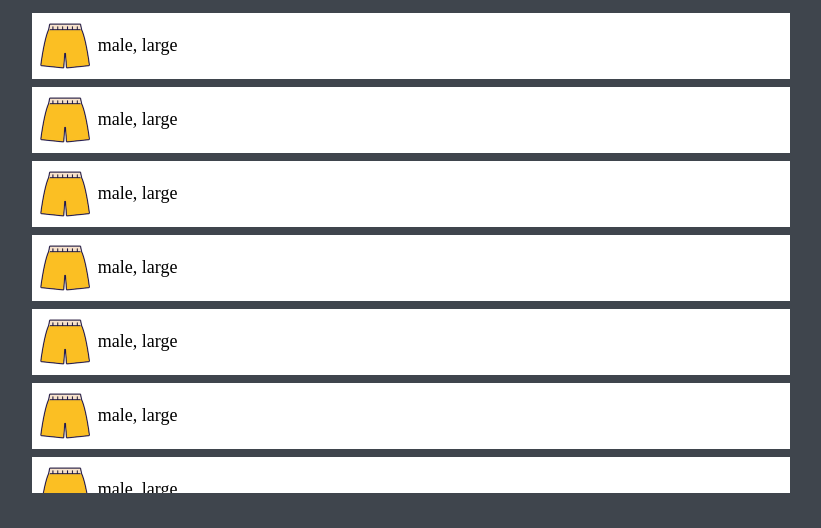
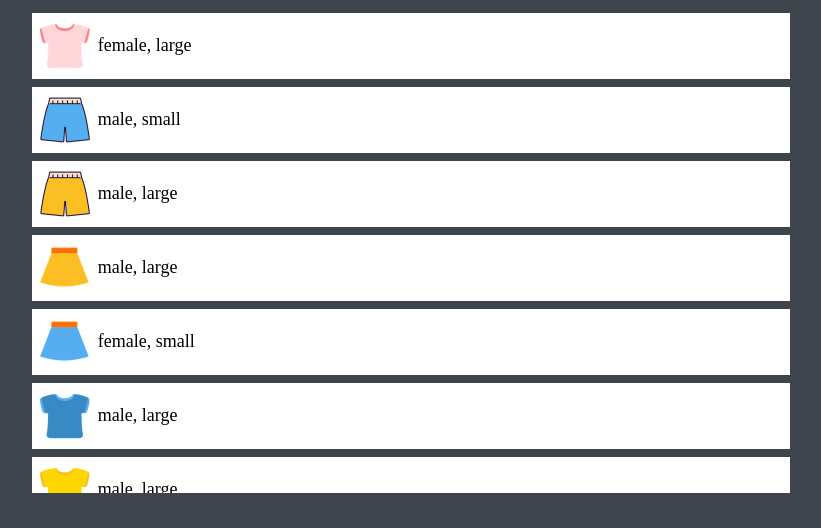
Before and after one commit to DamiSoh/shopping-template, a plain HTML site: page index.html in a window 1280 px wide. Shown: the part 238-766 px from the top of the page, without its empty margins (229-1050 px from the left). Drawn offline with Linux system fonts and the light colour scheme.

Commit message:
220130 jsPrac002

```diff
--- /dev/null
+++ b/data/data.json
@@ -0,0 +1,116 @@
+{
+  "items":[
+    {
+      "type": "tshirt",
+      "gender":"female",
+      "size":"large",
+      "color":"pink",
+      "image":"img/pink_t.png"
+    },
+    {
+      "type": "pants",
+      "gender": "male",
+      "size": "small",
+      "color": "blue",
+      "image": "img/blue_p.png"
+    },
+    {
+      "type": "pants",
+      "gender": "male",
+      "size": "large",
+      "color": "yellow",
+      "image": "img/yellow_p.png"
+    },
+    {
+      "type": "skirt",
+      "gender": "male",
+      "size": "large",
+      "color": "yellow",
+      "image": "img/yellow_s.png"
+    },
+    {
+      "type": "skirt",
+      "gender": "female",
+      "size": "small",
+      "color": "blue",
+      "image": "img/blue_s.png"
+    },
+    {
+      "type": "tshirt",
+      "gender": "male",
+      "size": "large",
+      "color": "blue",
+      "image": "img/blue_t.png"
+    },
+    {
+      "type": "tshirt",
+      "gender": "male",
+      "size": "large",
+      "color": "yellow",
+      "image": "img/yellow_t.png"
+    },
+    {
+      "type": "pants",
+      "gender": "female",
+      "size": "small",
+      "color": "pink",
+      "image": "img/pink_p.png"
+    },
+    {
+      "type": "tshirt",
+      "gender": "female",
+      "size": "large",
+      "color": "pink",
+      "image": "img/pink_t.png"
+    },
+    {
+      "type": "pants",
+      "gender": "male",
+      "size": "small",
+      "color": "blue",
+      "image": "img/blue_p.png"
+    },
+    {
+      "type": "pants",
+      "gender": "male",
+      "size": "large",
+      "color": "yellow",
+      "image": "img/yellow_p.png"
+    },
+    {
+      "type": "skirt",
+      "gender": "male",
+      "size": "large",
+      "color": "yellow",
+      "image": "img/yellow_s.png"
+    },
+    {
+      "type": "skirt",
+      "gender": "female",
+      "size": "small",
+      "color": "blue",
+      "image": "img/blue_s.png"
+    },
+    {
+      "type": "tshirt",
+      "gender": "male",
+      "size": "large",
+      "color": "blue",
+      "image": "img/blue_t.png"
+    },
+    {
+      "type": "tshirt",
+      "gender": "male",
+      "size": "large",
+      "color": "yellow",
+      "image": "img/yellow_t.png"
+    },
+    {
+      "type": "pants",
+      "gender": "female",
+      "size": "small",
+      "color": "pink",
+      "image": "img/pink_p.png"
+    }
+  ]
+}
--- a/index.html
+++ b/index.html
@@ -12,54 +12,14 @@
     <img src='img/logo.png' alt='logo' class="logo">
     <!--Buttons-->
     <section class="buttons">
-      <button class="btn"><img src="img/blue_t.png" alt="tshirt" class="imgBtn"></button>
-      <button class="btn"><img src="img/blue_p.png" alt="pants" class="imgBtn"></button>
-      <button class="btn"><img src="img/blue_s.png" alt="skirt" class="imgBtn"></button>
-      <button class="btn colorBtn blue">Blue</button>
-      <button class="btn colorBtn yellow">Yellow</button>
-      <button class="btn colorBtn pink">Pink</button>
-  </section>
+      <button class="btn"><img src="img/blue_t.png" alt="tshirt" class="imgBtn" data-key='type' data-value='tshirt'></button>
+      <button class="btn"><img src="img/blue_p.png" alt="pants" class="imgBtn"  data-key='type' data-value='pants'></button>
+      <button class="btn"><img src="img/blue_s.png" alt="skirt" class="imgBtn"  data-key='type' data-value='skirt'></button>
+      <button class="btn colorBtn blue"   data-key='color' data-value='blue'>Blue</button>
+      <button class="btn colorBtn yellow" data-key='color' data-value='yellow'>Yellow</button>
+      <button class="btn colorBtn pink"   data-key='color' data-value='pink'>Pink</button>
+    </section>
     <ul class='items'>
-      <li class= 'item'>
-        <img src="img/yellow_p.png" alt="thsirt" class="item__thumbnail">
-        <span class="item__description">male, large</span>
-      </li>
-      <li class= 'item'>
-        <img src="img/yellow_p.png" alt="thsirt" class="item__thumbnail">
-        <span class="item__description">male, large</span>
-      </li>
-      <li class= 'item'>
-        <img src="img/yellow_p.png" alt="thsirt" class="item__thumbnail">
-        <span class="item__description">male, large</span>
-      </li>
-      <li class= 'item'>
-        <img src="img/yellow_p.png" alt="thsirt" class="item__thumbnail">
-        <span class="item__description">male, large</span>
-      </li>
-      <li class= 'item'>
-        <img src="img/yellow_p.png" alt="thsirt" class="item__thumbnail">
-        <span class="item__description">male, large</span>
-      </li>
-      <li class= 'item'>
-        <img src="img/yellow_p.png" alt="thsirt" class="item__thumbnail">
-        <span class="item__description">male, large</span>
-      </li>
-      <li class= 'item'>
-        <img src="img/yellow_p.png" alt="thsirt" class="item__thumbnail">
-        <span class="item__description">male, large</span>
-      </li>
-      <li class= 'item'>
-        <img src="img/yellow_p.png" alt="thsirt" class="item__thumbnail">
-        <span class="item__description">male, large</span>
-      </li>
-      <li class= 'item'>
-        <img src="img/yellow_p.png" alt="thsirt" class="item__thumbnail">
-        <span class="item__description">male, large</span>
-      </li>
-      <li class= 'item'>
-        <img src="img/yellow_p.png" alt="thsirt" class="item__thumbnail">
-        <span class="item__description">male, large</span>
-      </li>
     </ul>
   </body>
 </html>
--- a/src/main.js
+++ b/src/main.js
@@ -0,0 +1,51 @@
+function loadItems(){
+  return fetch('data/data.json')
+  .then(response=>response.json())
+  .then(json=>json.items);
+}
+
+function displayItems(items){
+  const container = document.querySelector('.items');
+  container.innerHTML = createAllHTMLString(items);
+}
+
+function createAllHTMLString(items){
+  return items.map(item=>createHTMLString(item)).join('');
+}
+
+function createHTMLString(item){
+  return `
+  <li class= 'item'>
+    <img src="${item.image}" alt="${item.type}" class="item__thumbnail">
+    <span class="item__description">${item.gender}, ${item.size}</span>
+  </li>
+  `
+}
+
+function setEventListeners(items){
+  const logo = document.querySelector('.logo');
+  const buttons = document.querySelector('.buttons');
+  logo.addEventListener('click', ()=>displayItems(items));
+  buttons.addEventListener('click', ()=>onButtonClick(event, items));
+}
+
+function onButtonClick(event, items){
+  const dataset = event.target.dataset;
+  const key = dataset.key;
+  const value = dataset.value;
+
+  if(key==null || value==null){
+    return ;
+  }
+  const matched = items.filter(item =>item[key] === value)
+  displayItems(matched);
+}
+
+
+//main
+loadItems()
+  .then(items => {
+    displayItems(items);
+    setEventListeners(items);
+  })
+  .catch(console.log);
```
